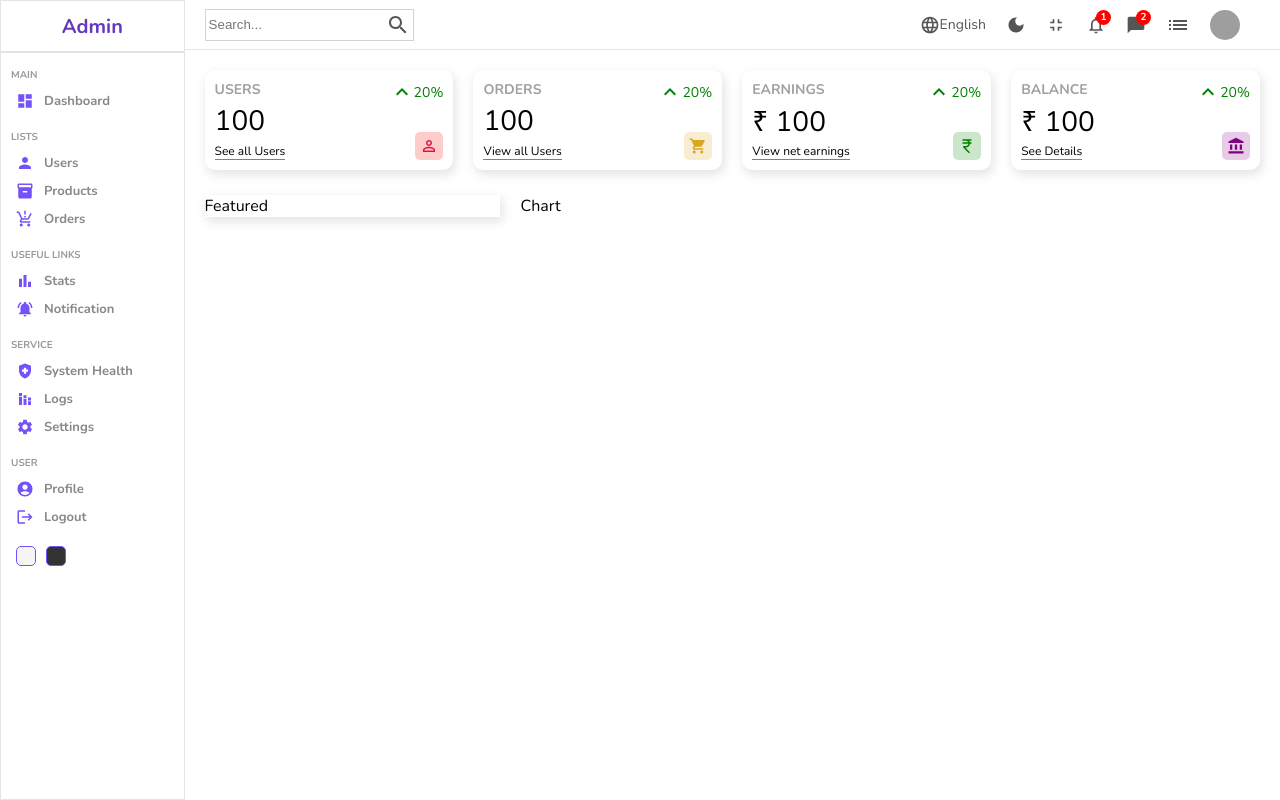
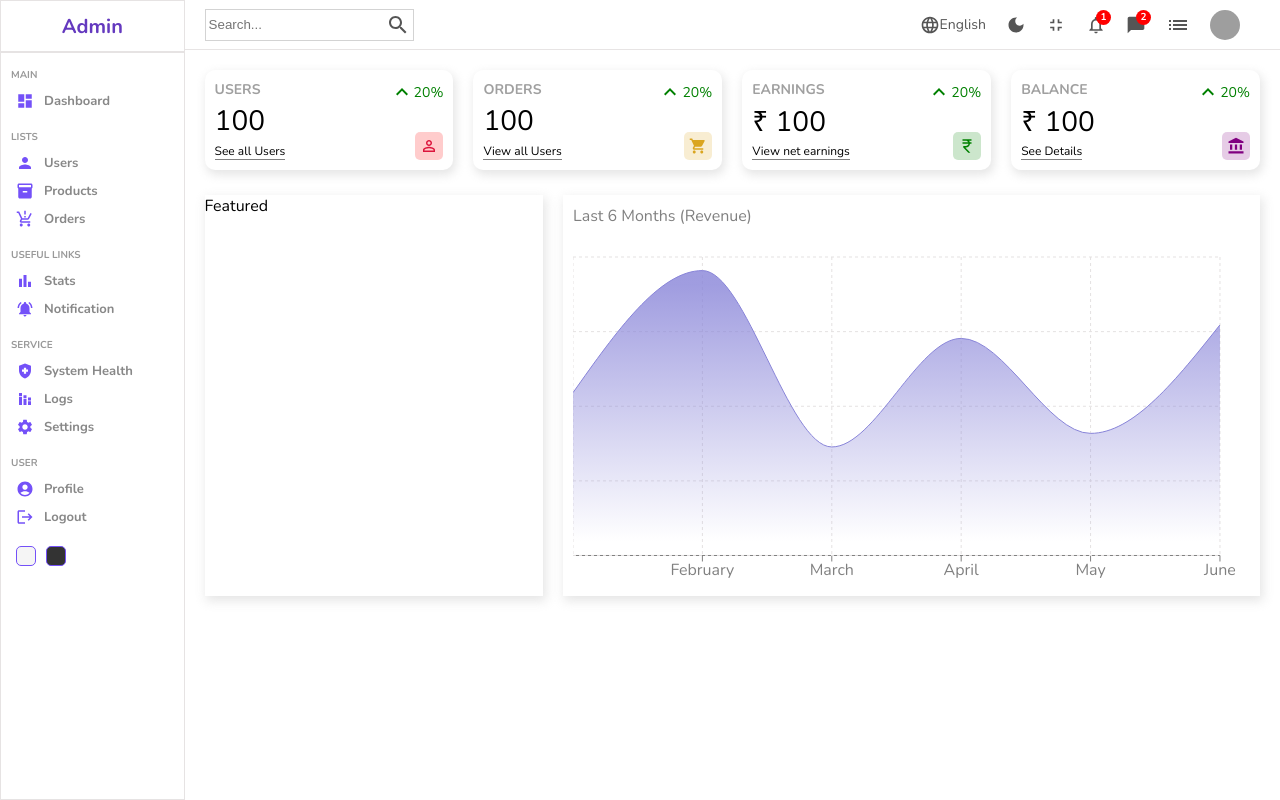
Before and after one commit to imsikun/admin_panel, a React (Create React App) app: page / in a window 1280 px wide. Built offline with nearby package versions, Linux system fonts and the light colour scheme; grey boxes are pictures that could not be loaded.

Commit message:
added chart to the UI

```diff
--- a/src/components/chart/Chart.jsx
+++ b/src/components/chart/Chart.jsx
@@ -1,6 +1,54 @@
 import './chart.scss';
+import {
+  AreaChart,
+  Area,
+  XAxis,
+  YAxis,
+  CartesianGrid,
+  Tooltip,
+  ResponsiveContainer,
+} from 'recharts';
+
+const data = [
+  { name: 'January', Total: 1200 },
+  { name: 'February', Total: 2100 },
+  { name: 'March', Total: 800 },
+  { name: 'April', Total: 1600 },
+  { name: 'May', Total: 900 },
+  { name: 'June', Total: 1700 },
+];
+
 function Chart() {
-  return <div className='chart'>Chart</div>;
+  return (
+    <div className='chart'>
+      <div className='title'>Last 6 Months (Revenue)</div>
+      <ResponsiveContainer width='100%' aspect={2 / 1}>
+        <AreaChart
+          width={730}
+          height={250}
+          data={data}
+          margin={{ top: 10, right: 30, left: 0, bottom: 0 }}
+        >
+          <defs>
+            <linearGradient id='total' x1='0' y1='0' x2='0' y2='1'>
+              <stop offset='5%' stopColor='#8884d8' stopOpacity={0.8} />
+              <stop offset='95%' stopColor='#8884d8' stopOpacity={0} />
+            </linearGradient>
+          </defs>
+          <XAxis dataKey='name' stroke='gray' />
+          <CartesianGrid strokeDasharray='3 3' className='chartGrid' />
+          <Tooltip />
+          <Area
+            type='monotone'
+            dataKey='Total'
+            stroke='#8884d8'
+            fillOpacity={1}
+            fill='url(#total)'
+          />
+        </AreaChart>
+      </ResponsiveContainer>
+    </div>
+  );
 }
 
 export default Chart;
--- a/src/components/chart/chart.scss
+++ b/src/components/chart/chart.scss
@@ -1,3 +1,15 @@
 .chart {
-  flex: 5;
+  flex: 4;
+  -webkit-box-shadow: 2px 4px 10px 1px rgba(201, 201, 201, 0.47);
+  box-shadow: 2px 4px 10px 1px rgba(201, 201, 201, 0.47);
+  padding: 10px;
+  color: gray;
+
+  .title {
+    margin-bottom: 20px;
+  }
+
+  .chartGrid {
+    stroke: rgb(228, 225, 225);
+  }
 }
```
